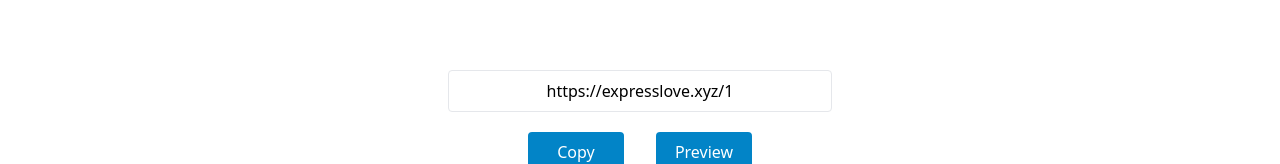
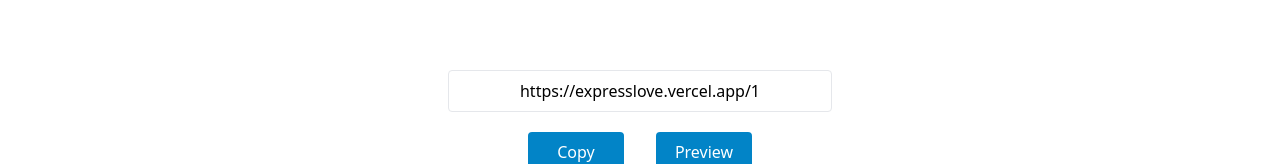
Before and after one commit to Mr-Aaryan/ExpressLove, a SvelteKit app: page /succeed/1 in a window 1280 px wide. Shown: the part 121-285 px from the top of the page. Built offline with nearby package versions, Linux system fonts and the light colour scheme.

Commit message:
updated url

```diff
--- a/src/routes/succeed/[slug]/+page.svelte
+++ b/src/routes/succeed/[slug]/+page.svelte
@@ -7,7 +7,7 @@
 
   export let data;
 
-  let linkToCopy = "https://expresslove.xyz/" + data.link;
+  let linkToCopy = "https://expresslove.vercel.app/" + data.link;
 
   let btn_text = "Copy";
   let btn;
```
